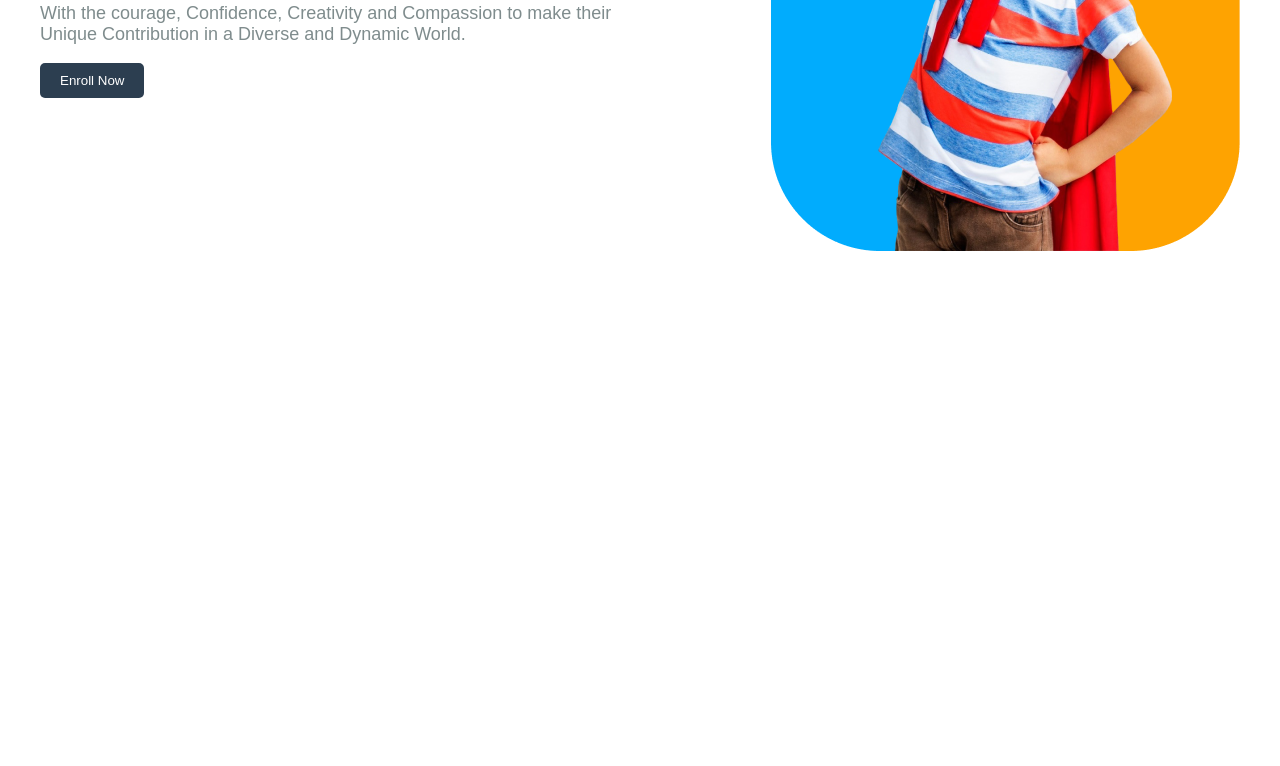
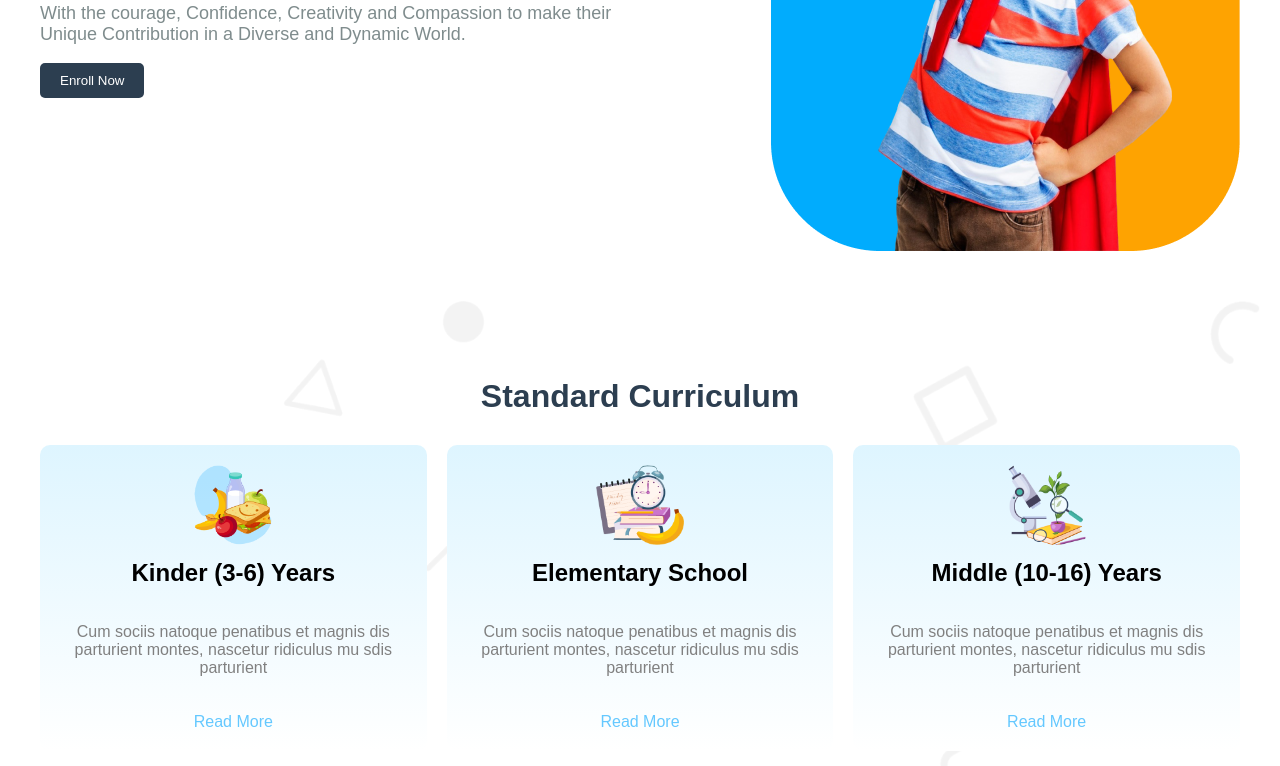
Before and after one commit to shornaa6/assingment-2, a plain HTML site: page index.html in a window 1280 px wide. Shown: the part 444-1210 px from the top of the page. Before the commit the page ends 800 px from the top, so only its background shows below. Drawn offline with Linux system fonts and the light colour scheme.

Commit message:
standerd curriculam

```diff
--- a/index.html
+++ b/index.html
@@ -35,7 +35,35 @@
         <img src="./assets/hero-kids.png" alt="">
     </div>
 
-
+    <div class="standard-curriculum container">
+        <h2>Standard Curriculum</h2>
+        <div class="cards">
+            <div class="card">
+                <img src="./assets/kinder.png" alt="">
+                <h3>Kinder (3-6) Years</h3>
+                <p>Cum sociis natoque penatibus et magnis
+                    dis parturient montes, nascetur ridiculus
+                    mu sdis parturient</p>
+                <a href="">Read More</a>
+            </div>
+            <div class="card">
+                <img src="./assets/elementary.png" alt="">
+                <h3>Elementary School</h3>
+                <p>Cum sociis natoque penatibus et magnis
+                    dis parturient montes, nascetur ridiculus
+                    mu sdis parturient</p>
+                <a href="">Read More</a>
+            </div>
+            <div class="card">
+                <img src="./assets/middle.png" alt="">
+                <h3>Middle (10-16) Years</h3>
+                <p>Cum sociis natoque penatibus et magnis
+                    dis parturient montes, nascetur ridiculus
+                    mu sdis parturient</p>
+                <a href="">Read More</a>
+            </div>
+        </div>
+    </div>
 
 
 
--- a/style.css
+++ b/style.css
@@ -90,3 +90,50 @@ body {
     max-width: 40%;
     height: auto;
 }
+
+.standard-curriculum {
+    padding: 50px 20px;
+    background-image: url('./assets/bg.png');
+    background-size: cover;
+    text-align: center;
+}
+
+.standard-curriculum h2 {
+    font-size: 32px;
+    color: #2c3e50;
+}
+
+.standard-curriculum .cards {
+    display: flex;
+    justify-content: center;
+    gap: 20px;
+    margin-top: 30px;
+}
+
+.standard-curriculum .card {
+    background: linear-gradient(180deg, #DEF5FF 0%, #FFFFFF 100%);
+    padding: 20px;
+    border-radius: 10px;
+    text-align: center;
+    width: 30%;
+}
+
+.standard-curriculum .card p {
+    color: #808080;
+    padding: 20px 0px;
+}
+
+.standard-curriculum .card img {
+    height: 80px;
+    border-radius: 10px;
+}
+
+.standard-curriculum .card h3 {
+    font-size: 24px;
+    margin: 10px 0;
+}
+
+.standard-curriculum .card a {
+    color: #64C8FF;
+    text-decoration: none;
+}
```
